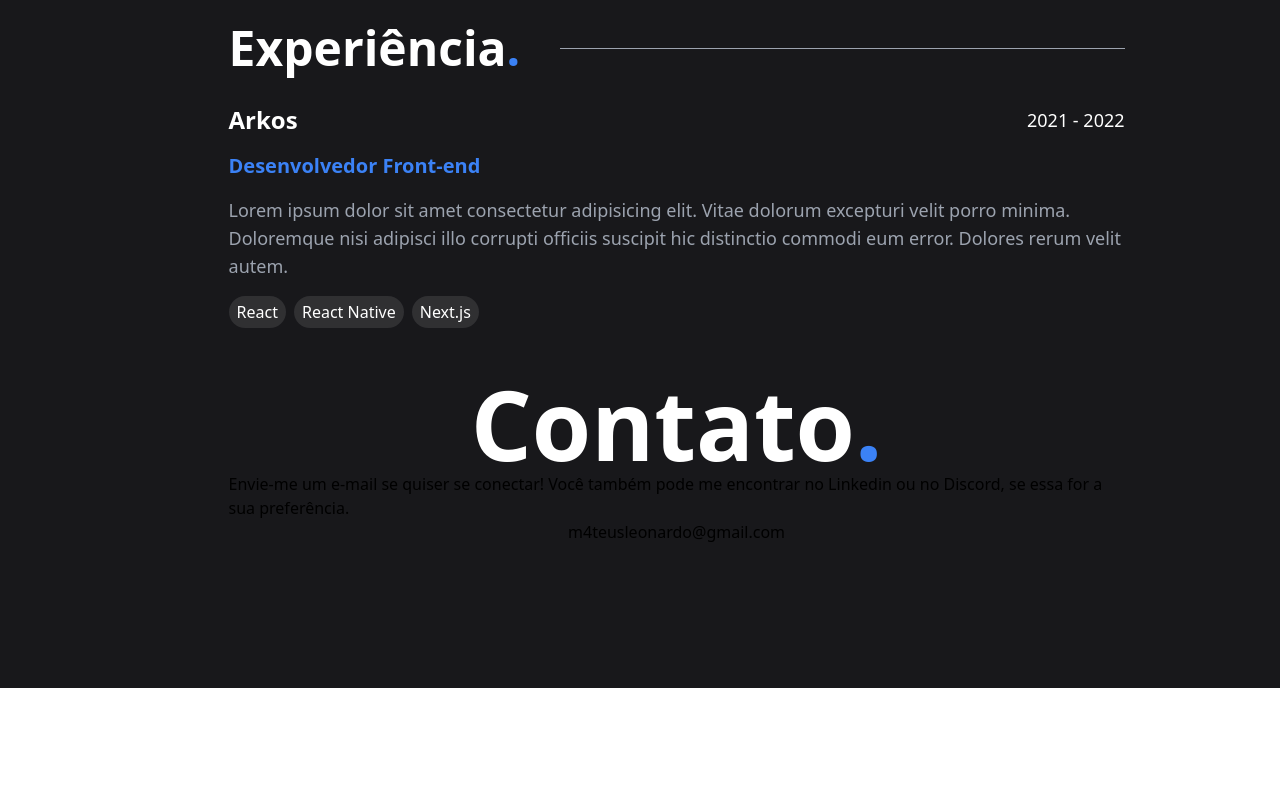
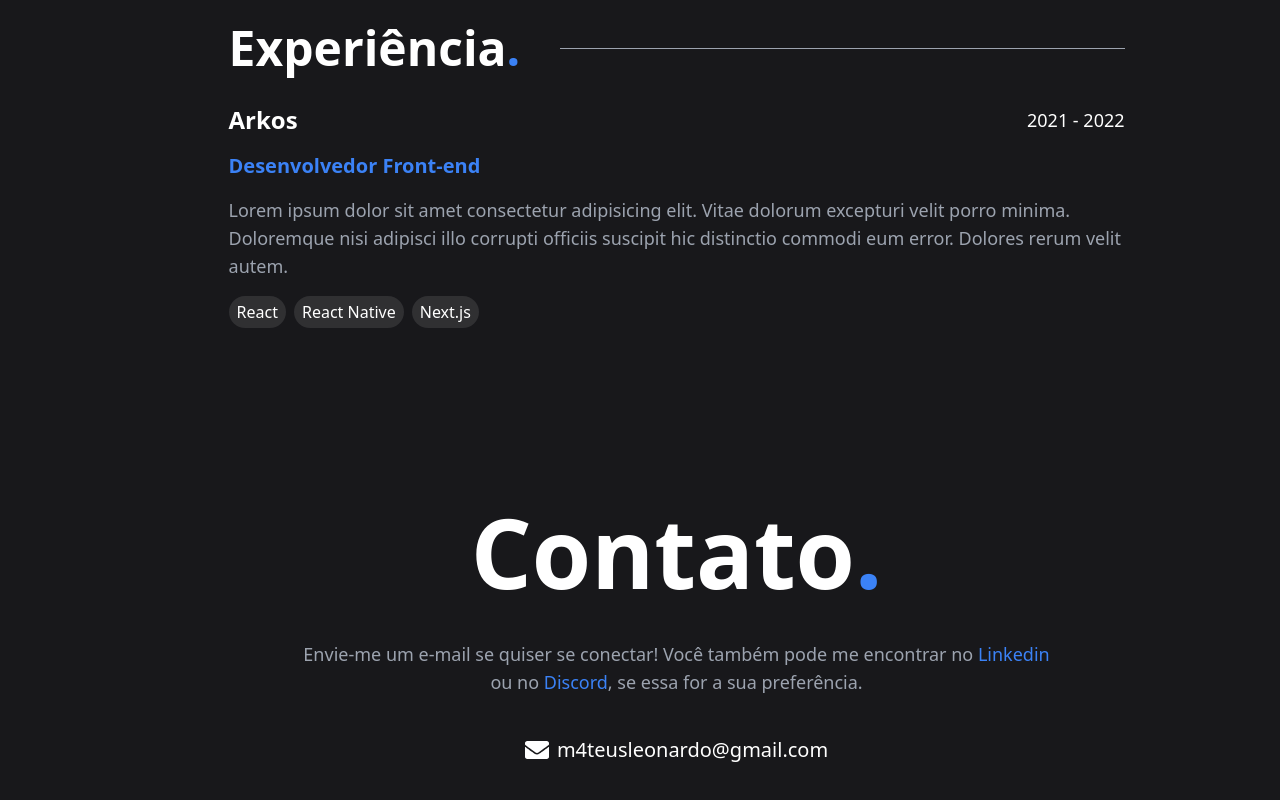
Before and after one commit to mateusmatosleonardo/m4teusdev, a React (Vite) app: page / in a window 1280 px wide. Shown: the part 1200-2000 px from the top of the page. Before the commit the page ends 1888 px from the top, so only its background shows below. Built offline with nearby package versions, Linux system fonts and the light colour scheme.

Commit message:
feat: starting with the footer

```diff
--- a/src/components/Footer/index.tsx
+++ b/src/components/Footer/index.tsx
@@ -1,16 +1,19 @@
+import { FaEnvelope } from "react-icons/fa";
+
 const Footer = () => {
   return (
-    <footer className="flex justify-center items-center mt-2 sm:mt-0 sm:pb-36 sm:py-12 py-6">
-      <div className="flex flex-col justify-center items-center w-full max-w-4xl">
+    <footer className="flex justify-center items-center mt-2 sm:mt-32 sm:pb-36 sm:py-12 py-6">
+      <div className="flex flex-col justify-center items-center w-full max-w-3xl gap-y-10">
         <h1 className="text-8xl text-white font-bold">
           Contato
           <span className={'text-2xl font-bold text-blue-500 lg:text-8xl'}>.</span>
         </h1>
-        <span>
-          Envie-me um e-mail se quiser se conectar! Você também pode me encontrar no Linkedin ou no Discord, se essa for a sua preferência.
+        <span className="text-gray-400 text-lg font-light text-center">
+          Envie-me um e-mail se quiser se conectar! Você também pode me encontrar no <span className="text-blue-500">Linkedin</span> ou no <span className="text-blue-500">Discord</span>, se essa for a sua preferência.
         </span>
-        <div>
-          <span>m4teusleonardo@gmail.com</span>
+        <div className="flex items-center gap-x-2">
+          <FaEnvelope size={24} className={'text-white'} />
+          <span className="text-white text-xl">m4teusleonardo@gmail.com</span>
         </div>
       </div>
     </footer>
```
